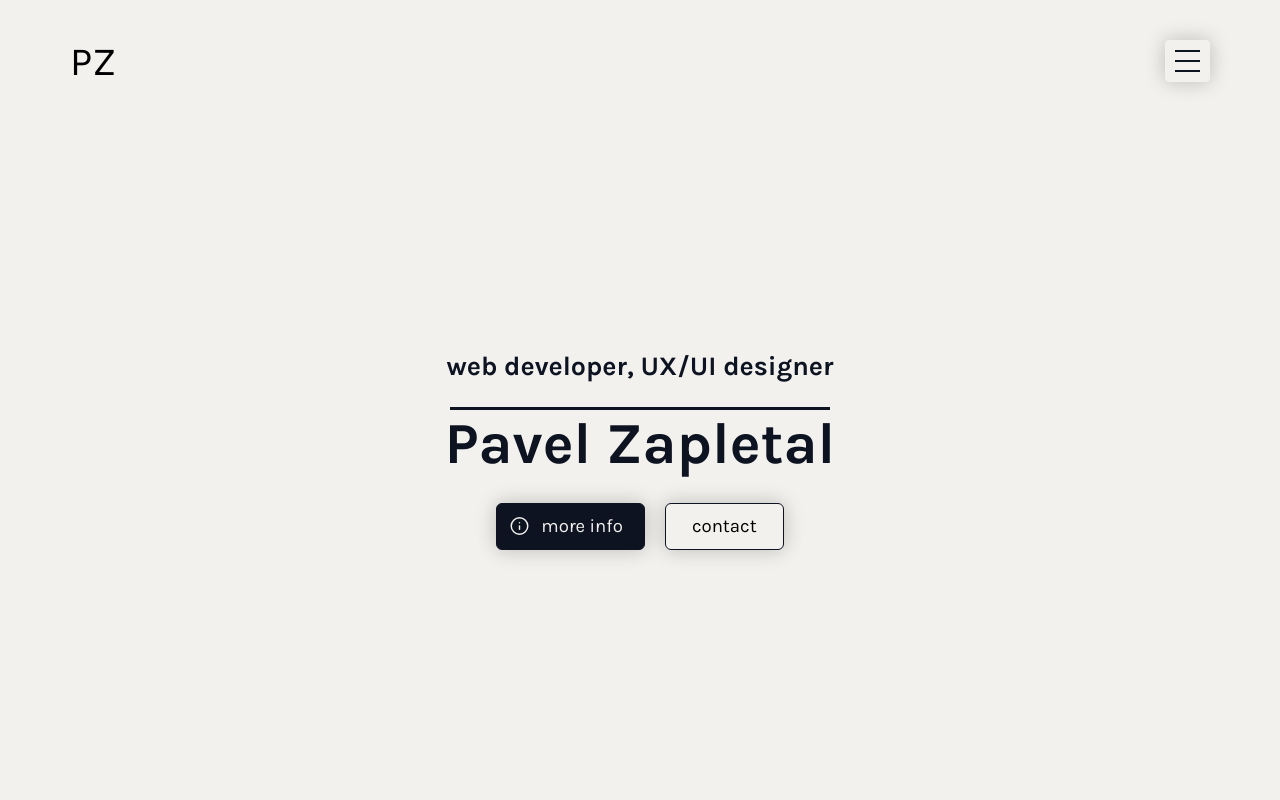
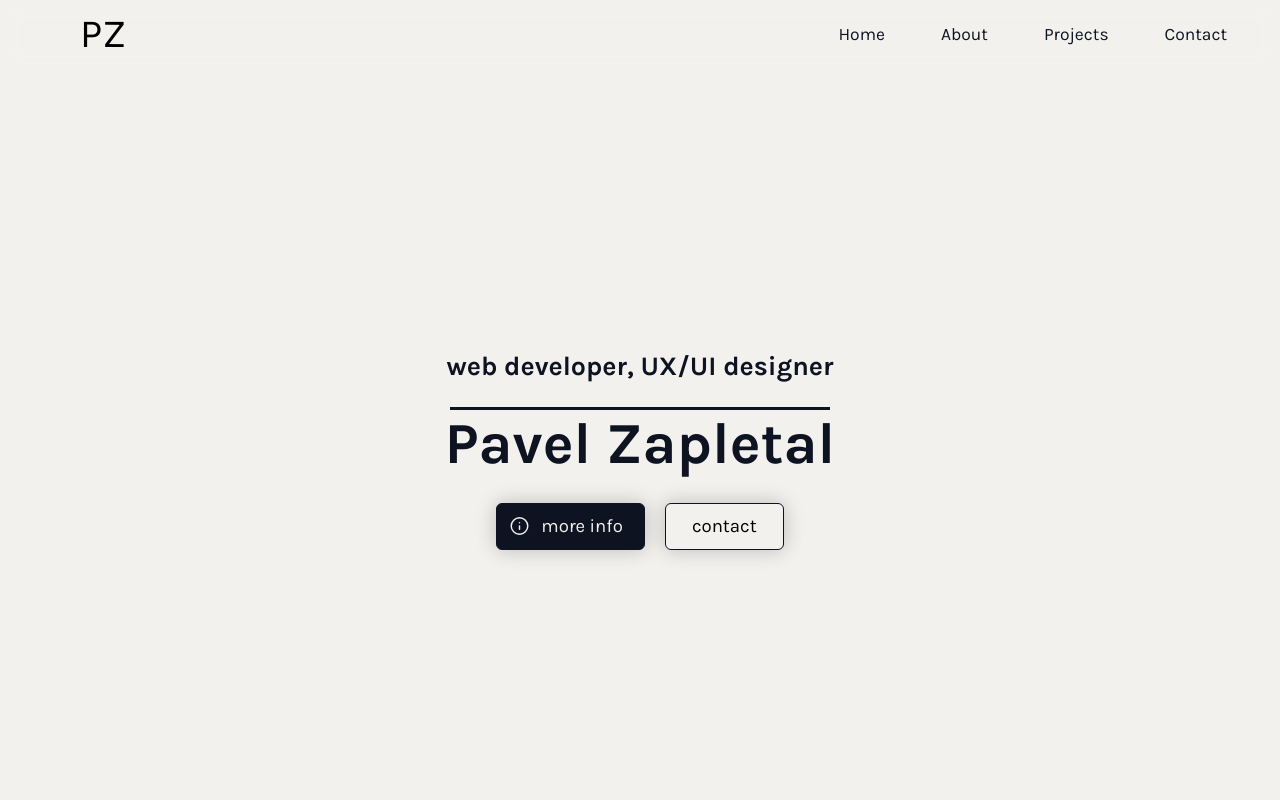
Before and after one commit to Kapaak/Pavel-portfolio-redesign-2, a Next.js app: page / in a window 1280 px wide. Shown: the top 800 px of the page. Built offline with nearby package versions, Linux system fonts and the light colour scheme.

Commit message:
mobile layout

```diff
--- a/components/Nav/Burger.tsx
+++ b/components/Nav/Burger.tsx
@@ -9,8 +9,6 @@ interface Props {
 }
 
 const Burger = ({ open, setOpen }: Props) => {
-	console.log("burger");
-
 	const handleOpen = useCallback(() => {
 		setOpen(!open);
 	}, [open]);
@@ -50,6 +48,8 @@ const StyledBurger = styled.div`
 	}
 
 	@media ${breakpoints.desktop} {
-		margin: 4rem var(--horizontal-gap) 4rem auto;
+		/* margin: 4rem var(--horizontal-gap) 4rem auto; */
+
+		display: none;
 	}
 `;
--- a/components/Nav/ListItems.tsx
+++ b/components/Nav/ListItems.tsx
@@ -35,7 +35,7 @@ const ListItems = ({ open, setOpen }: Props) => {
 			</StyledListItem>
 			<StyledListItem variants={nodeV}>
 				<ScrollLink to="portfolio-page" smooth={true} onClick={clickHandler}>
-					Portfolio
+					Projects
 				</ScrollLink>
 			</StyledListItem>
 			<StyledListItem variants={nodeV}>
--- /dev/null
+++ b/components/Nav/ListItemsDesktop.tsx
@@ -0,0 +1,59 @@
+import styled from "styled-components";
+import { Link as ScrollLink } from "react-scroll";
+import { breakpoints } from "@/styledComponents/Breakpoints";
+
+const ListItemsDesktop = () => {
+	return (
+		<StyledListItemsDesktop>
+			<StyledListItem>
+				<ScrollLink to="home-page" smooth={true}>
+					Home
+				</ScrollLink>
+			</StyledListItem>
+			<StyledListItem>
+				<ScrollLink to="about-page" smooth={true}>
+					About
+				</ScrollLink>
+			</StyledListItem>
+			<StyledListItem>
+				<ScrollLink to="portfolio-page" smooth={true}>
+					Projects
+				</ScrollLink>
+			</StyledListItem>
+			<StyledListItem>
+				<ScrollLink to="contact-page" smooth={true}>
+					Contact
+				</ScrollLink>
+			</StyledListItem>
+		</StyledListItemsDesktop>
+	);
+};
+
+const StyledListItemsDesktop = styled.div`
+	display: none;
+	margin-left: auto;
+	gap: 3rem;
+	margin-right: 3rem;
+
+	@media ${breakpoints.desktop} {
+		display: flex;
+	}
+`;
+
+const StyledListItem = styled.div`
+	a {
+		font-size: var(--f-t);
+		color: var(--col1);
+		padding: 0.8rem 1.3rem;
+		border-radius: 0.8rem;
+		cursor: pointer;
+
+		&:hover {
+			background-color: var(--col1);
+			color: var(--bg-col);
+			transition: all 0.3s ease;
+		}
+	}
+`;
+
+export default ListItemsDesktop;
--- a/components/Nav/index.tsx
+++ b/components/Nav/index.tsx
@@ -1,9 +1,11 @@
 //libs
+import { breakpoints } from "@/styledComponents/Breakpoints";
 import { useState } from "react";
 import styled from "styled-components";
 //components
 import Burger from "./Burger";
 import ListItems from "./ListItems";
+import ListItemsDesktop from "./ListItemsDesktop";
 import Logo from "./Logo";
 //styles
 
@@ -11,10 +13,13 @@ const index = () => {
 	const [open, setOpen] = useState(false);
 	return (
 		<StyledNav>
-			<Logo />
-			<ListItems open={open} setOpen={setOpen} />
-			<Burger open={open} setOpen={setOpen} />
-			{open ? <FullPageDiv onClick={() => setOpen(prev => !prev)} /> : null}
+			<WrapperDiv>
+				<Logo />
+				<ListItems open={open} setOpen={setOpen} />
+				<ListItemsDesktop />
+				<Burger open={open} setOpen={setOpen} />
+				{open ? <FullPageDiv onClick={() => setOpen(prev => !prev)} /> : null}
+			</WrapperDiv>
 		</StyledNav>
 	);
 };
@@ -27,7 +32,20 @@ const FullPageDiv = styled.div`
 	left: 0;
 	width: 100vw;
 	height: 100vh;
-	z-index: 2;
+	z-index: 998;
+`;
+
+const WrapperDiv = styled.div`
+	display: flex;
+	align-items: center;
+	justify-content: space-between;
+	width: 100%;
+	max-width: 150rem;
+	margin: auto;
+
+	@media ${breakpoints.desktop} {
+		padding: 1rem;
+	}
 `;
 
 const StyledNav = styled.nav`
@@ -38,4 +56,9 @@ const StyledNav = styled.nav`
 	position: fixed;
 	width: 100%;
 	z-index: 10;
+
+	@media ${breakpoints.desktop} {
+		background-color: #f2f1ee85;
+		backdrop-filter: blur(8px);
+	}
 `;
```
